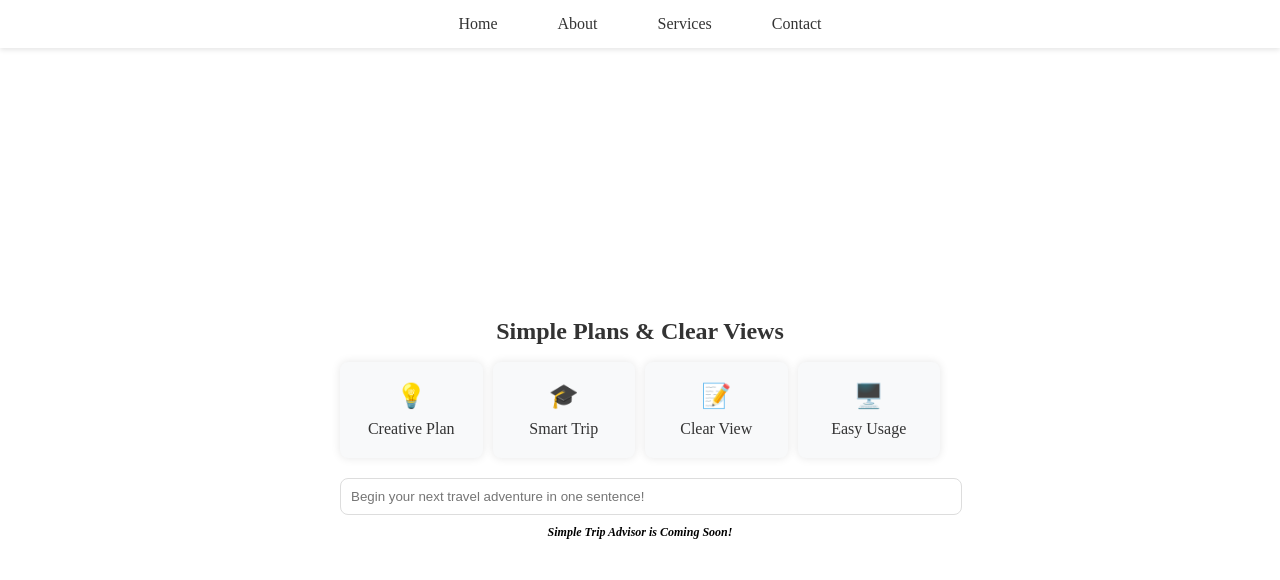
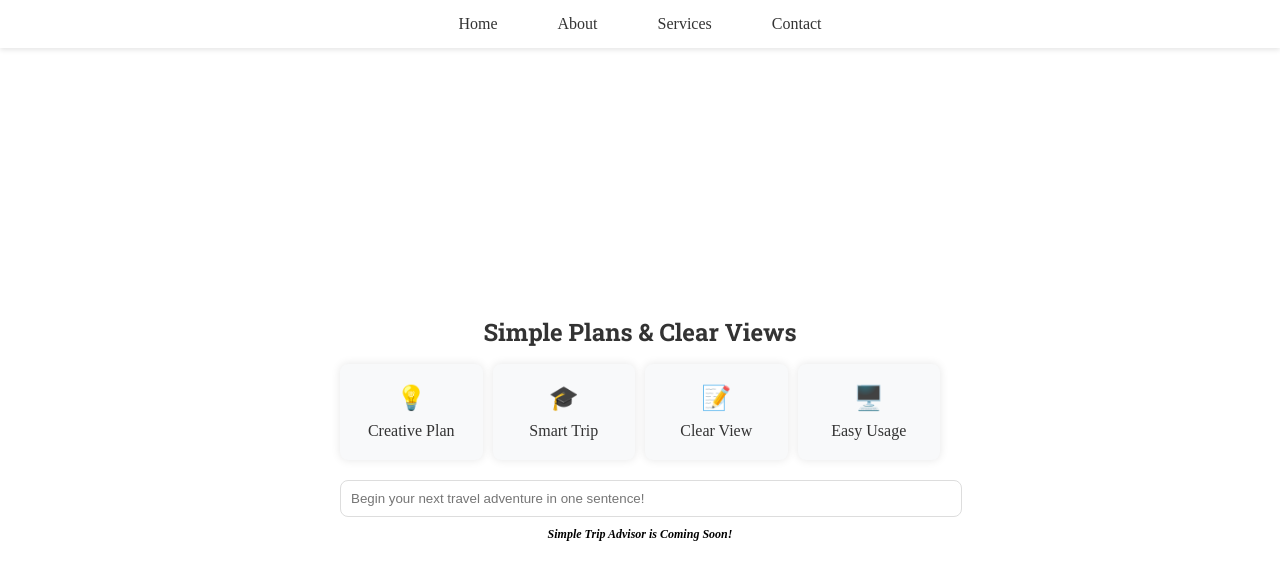
Before and after one commit to KiwiGaze/simpletripadvisor, a plain HTML site: page index.html in a window 1280 px wide. Drawn offline with Linux system fonts and the light colour scheme.

Commit message:
Update index.html

```diff
--- a/index.html
+++ b/index.html
@@ -4,7 +4,7 @@
     <meta charset="UTF-8">
     <meta name="viewport" content="width=device-width, initial-scale=1.0">
     <title>Simple Trip Advisor</title>
-    <link href="https://fonts.googleapis.com/css2?family=Roboto:wght@400;700&display=swap" rel="stylesheet">
+    <link href="https://fonts.googleapis.com/css2?family=Open+Sans:wght@400&family=Roboto+Slab:wght@700&display=swap" rel="stylesheet">
     <link rel="stylesheet" href="styles.css">
 </head>
 <body>
```
